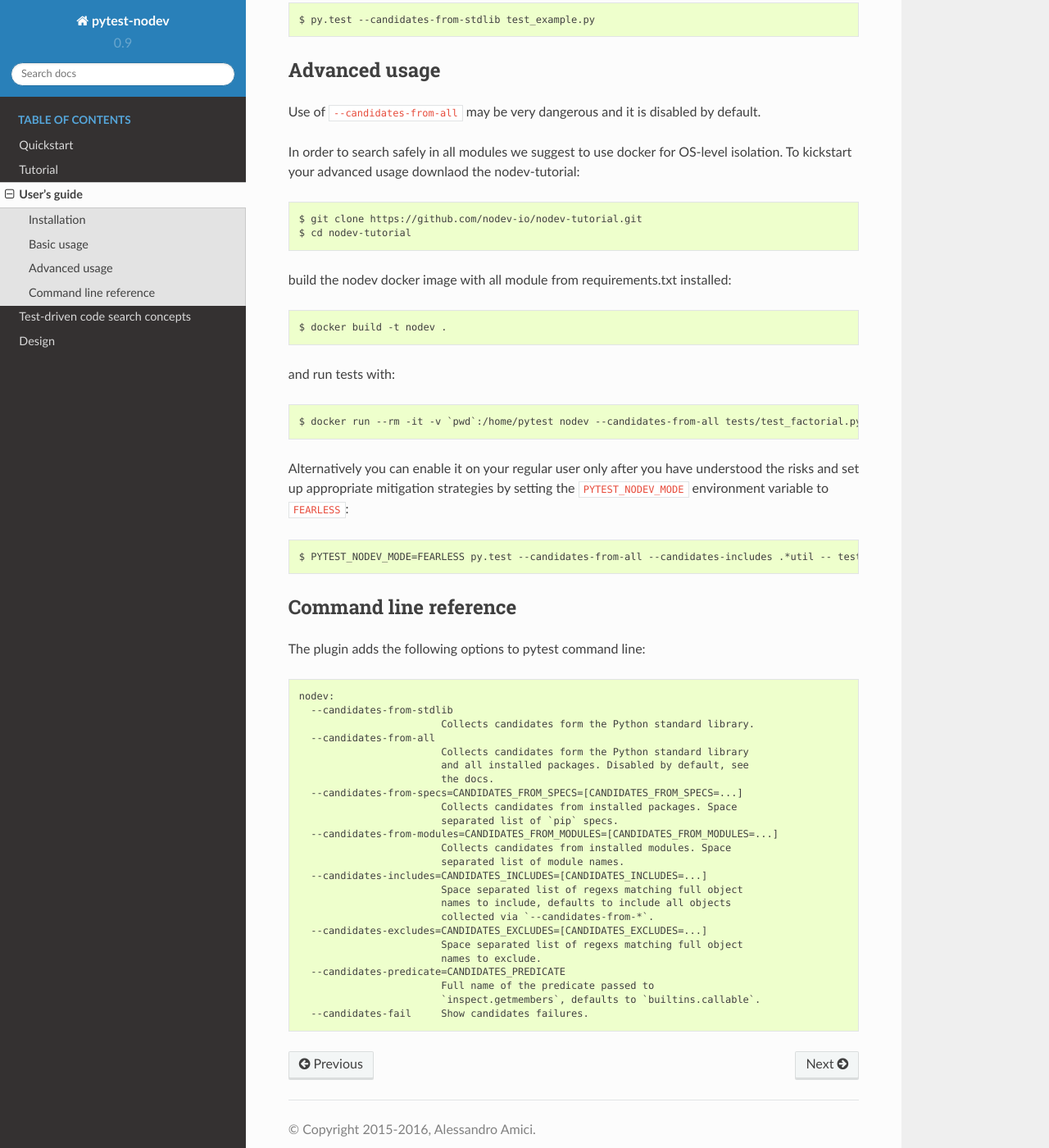
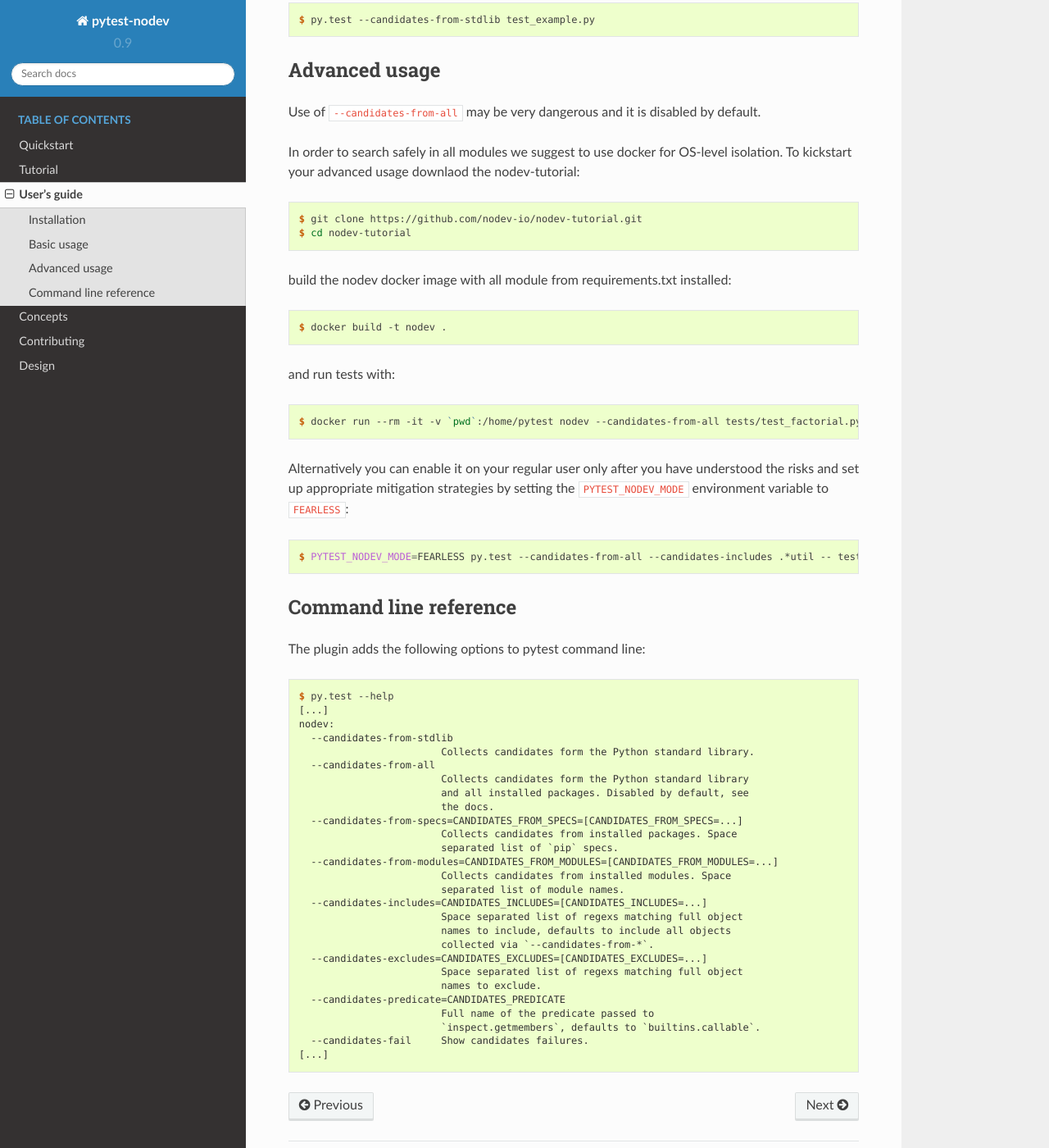
Before and after one commit to nodev-io/pytest-nodev, a Sphinx documentation site: the page built from docs/usersguide.rst, in a window 1280 px wide and 1400 px high, scrolled down 631 px. Shown: the whole window at 82% size. Built offline with Sphinx 7.4.7 and the Read the Docs theme 2.0.0, drawn with Linux system fonts in a browser that asks for light colours; some of the changed text lies outside the part shown.

Commit message:
Add contributing section to docs and sync highlighting.

```diff
--- a/docs/concepts.rst
+++ b/docs/concepts.rst
@@ -1,6 +1,6 @@
 
-Test-driven code search concepts
-================================
+Concepts
+========
 
 Motivation
 ----------
--- /dev/null
+++ b/docs/contributing.rst
@@ -0,0 +1,5 @@
+
+Contributing
+============
+
+.. include:: ../CONTRIBUTING.rst
--- a/docs/index.rst
+++ b/docs/index.rst
@@ -31,4 +31,5 @@
     tutorial
     usersguide
     concepts
+    contributing
     design
--- a/docs/tutorial.rst
+++ b/docs/tutorial.rst
@@ -1,3 +1,5 @@
+
+.. highlight:: console
 
 Tutorial
 ========
--- a/docs/usersguide.rst
+++ b/docs/usersguide.rst
@@ -57,6 +59,8 @@
 
 The plugin adds the following options to pytest command line::
 
+    $ py.test --help
+    [...]
     nodev:
       --candidates-from-stdlib
                             Collects candidates form the Python standard library.
@@ -81,3 +85,4 @@
                             Full name of the predicate passed to
                             `inspect.getmembers`, defaults to `builtins.callable`.
       --candidates-fail     Show candidates failures.
+    [...]
```
Also changed, not shown: other parts of docs/usersguide.rst (+2 -0 lines), CONTRIBUTING.rst (+6 -4 lines), README.rst (+8 -2 lines).
